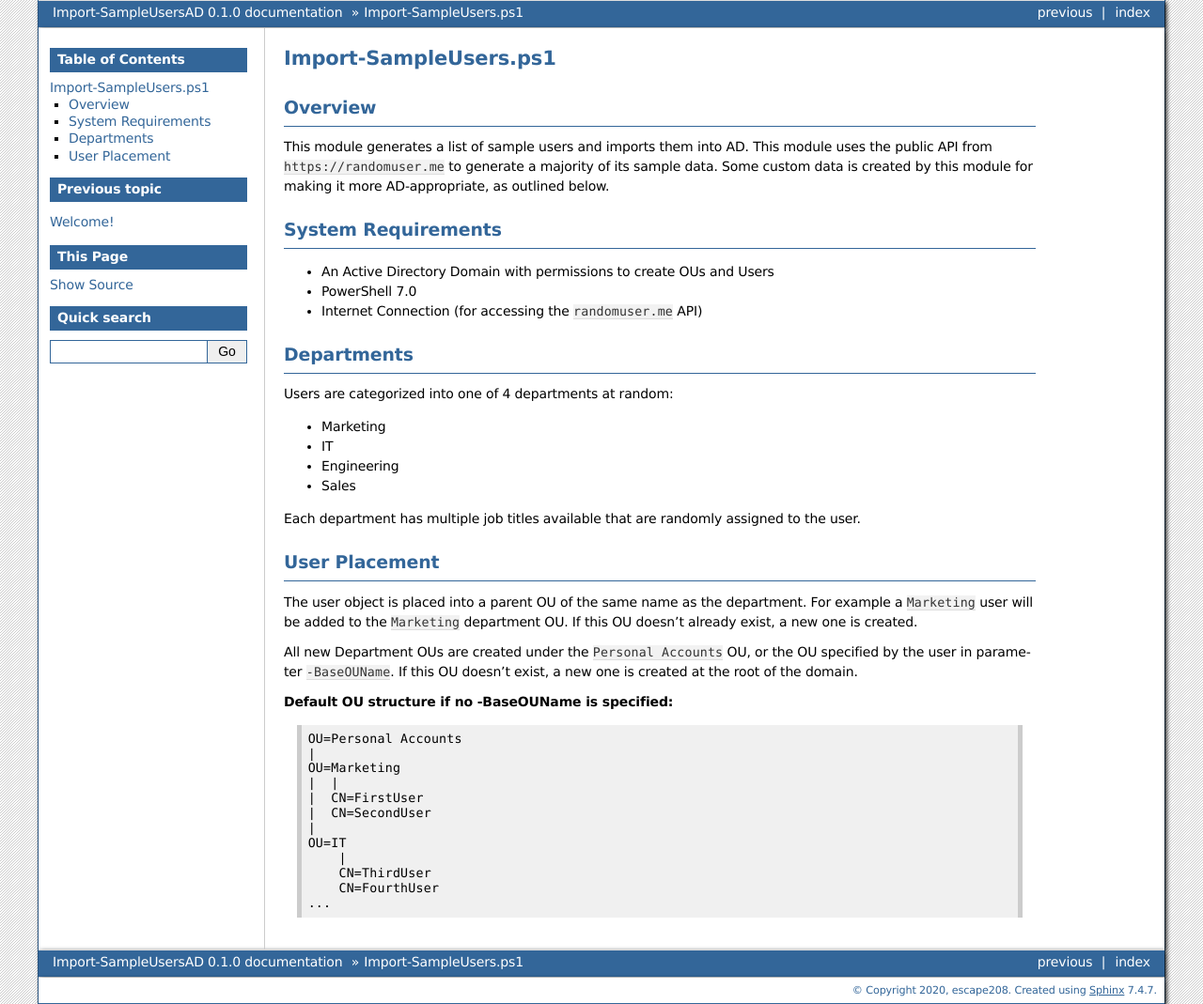
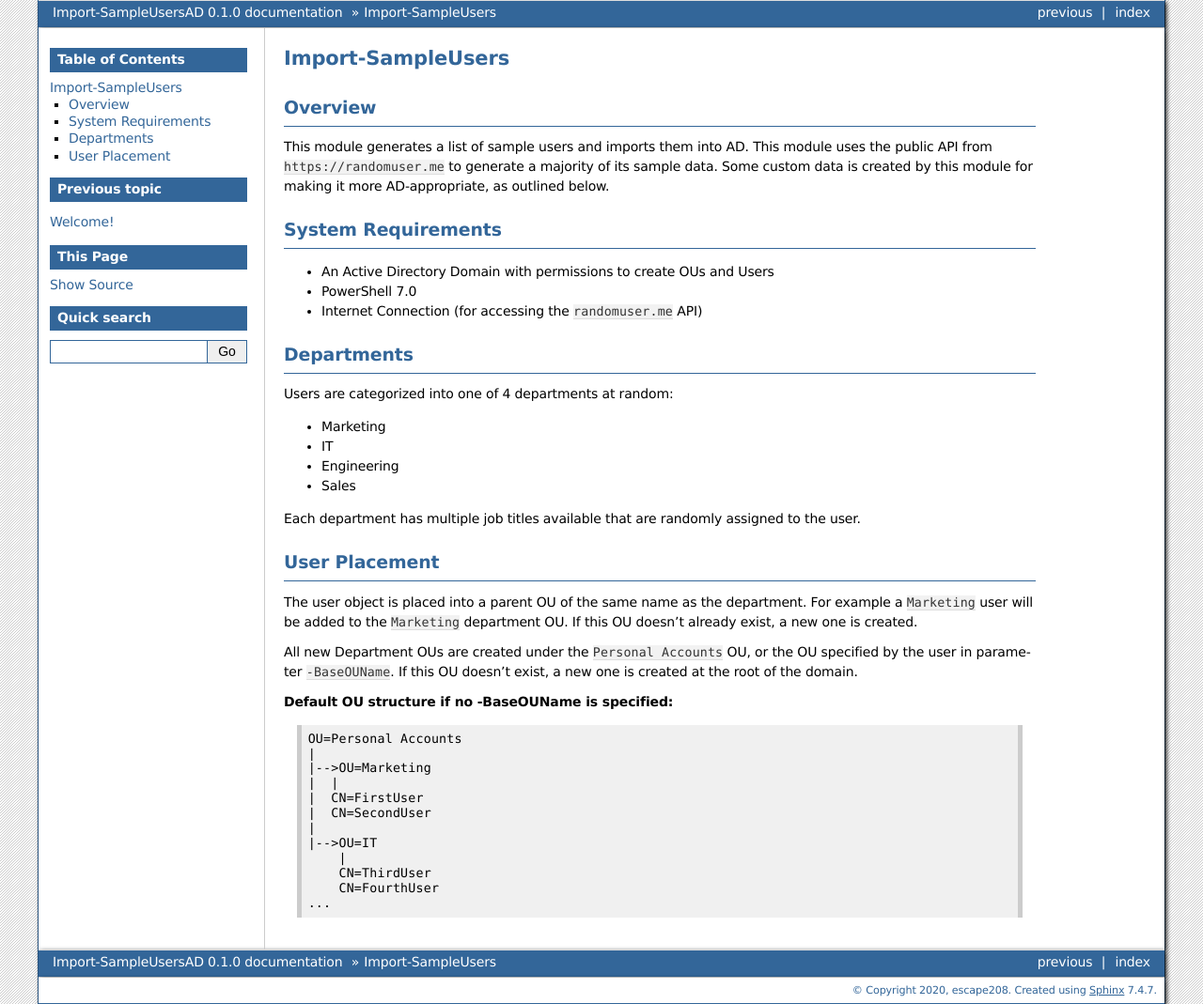
Before and after one commit to escape208/Import-SampleUsersAD, a Sphinx documentation site: the page built from Docs/Import-SampleUsers.rst, in a window 1280 px wide. Shown: the whole page at 94% size. Built offline with Sphinx 7.4.7, drawn with Linux system fonts in a browser that asks for light colours.

Commit message:
Multiple Updates

```diff
--- a/Docs/Import-SampleUsers.rst
+++ b/Docs/Import-SampleUsers.rst
@@ -1,4 +1,4 @@
-Import-SampleUsers.ps1
+Import-SampleUsers
 ======================
 
 Overview
@@ -38,12 +38,12 @@ All new Department OUs are created under the ``Personal Accounts`` OU, or the OU
 
    OU=Personal Accounts
    |
-   OU=Marketing
+   |-->OU=Marketing
    |  |
    |  CN=FirstUser
    |  CN=SecondUser
    |
-   OU=IT
+   |-->OU=IT
        |
        CN=ThirdUser
        CN=FourthUser
```
Also changed, not shown: README.md (+1 -1 lines), 11 other files.
